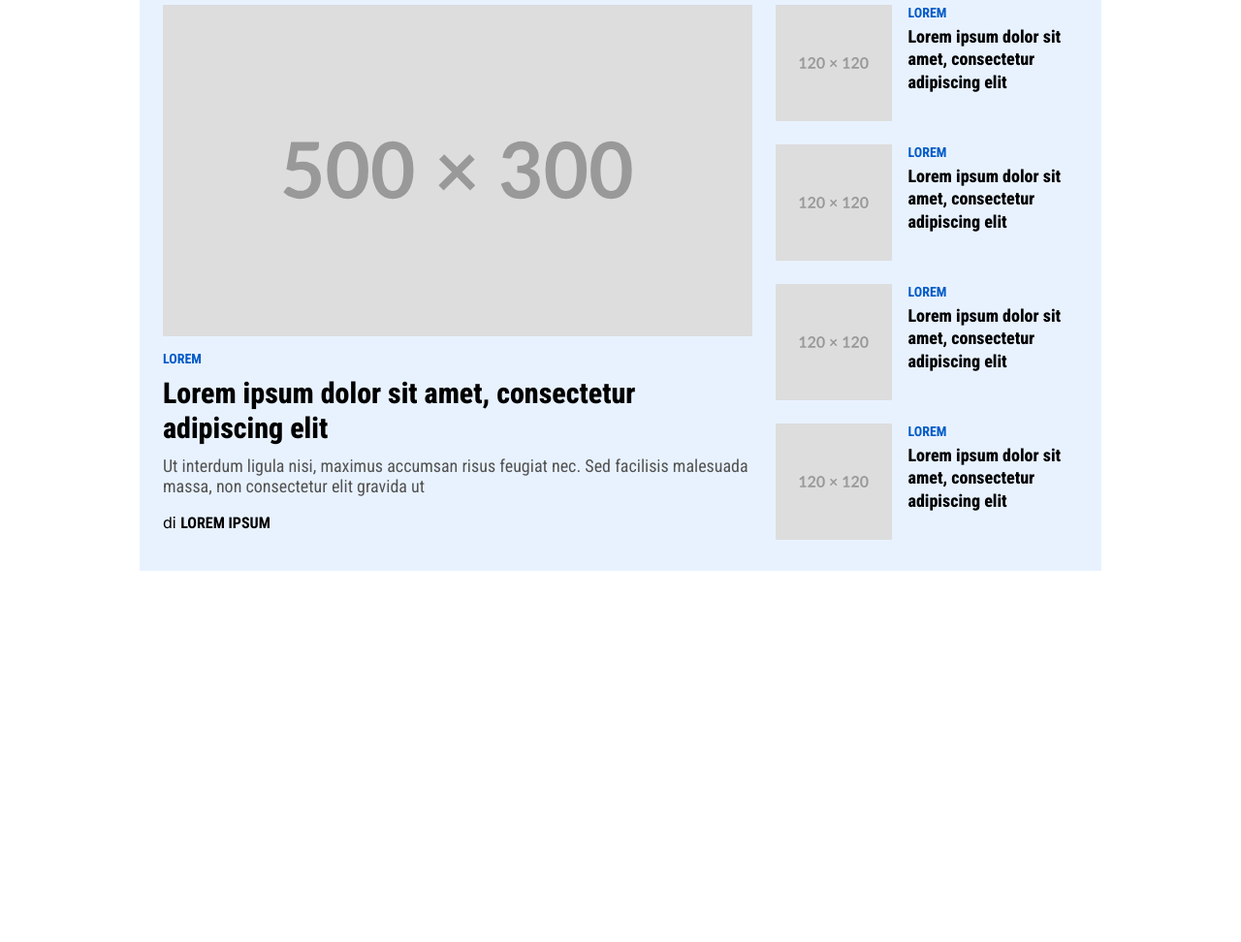
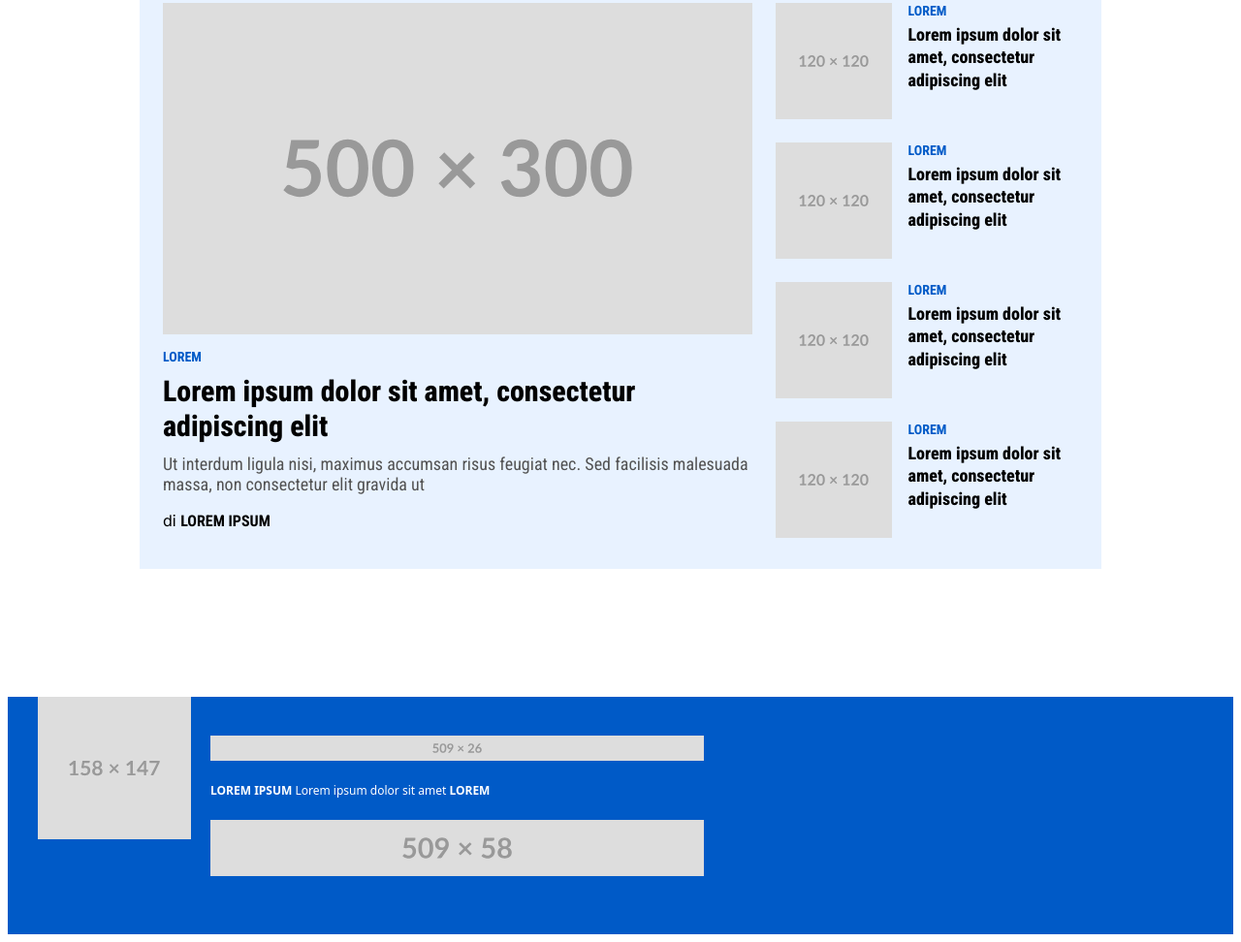
Before and after one commit to FrancescoSorini/ppm1-repo, a website: page main.html in a window 1280 px wide. Shown: the part 1977-2949 px from the top of the page at 97% size. Before the commit the page ends 2698 px from the top, so only its background shows below. Drawn offline with Linux system fonts and the light colour scheme.

Commit message:
Creato footer, da finire

```diff
--- a/main.html
+++ b/main.html
@@ -9,6 +9,8 @@
         <link rel="stylesheet" href="stylesheets/display-styles.css">
         <link rel="stylesheet" href="stylesheets/main-body-styles.css">
         <link rel="stylesheet" href="stylesheets/widget-cities-styles.css">
+
+        <link rel="stylesheet" href="stylesheets/footer-styles.css">
 
         <!-- Inter font -->
         <link rel="preconnect" href="https://fonts.googleapis.com">
@@ -945,7 +947,7 @@
                     </a>
                 </div>
             </div>
-        </div>  <!-- vetrina -->
+        </div>
         <div class="main-body">
             <div class="article-container">
                 <div class="homepage-container">
@@ -1311,9 +1313,26 @@
                 </div>
             </div>
         </div>
-
-
-
+        <div class="footer-footer">
+            <div class="footer-footer-content">
+                <img class="footer-footer-qn-logo" src="media/158x147.svg">
+                <div class="footer-footer-main">
+                    <div class="footer-footer-logo">
+                        <img src="media/509x26.svg">
+                    </div>
+                    <p class="footer-footer-text">
+                        <strong>LOREM IPSUM</strong>
+                        Lorem ipsum dolor sit amet
+                        <strong>LOREM </strong>
+                    </p>
+                    <div class="footer-footer-newspaper">
+                        <img src="media/509x58.svg">
+                    </div>  <!-- TODO -->
+                </div>
+                <div class="footer-footer-links"></div>
+            </div>
+            <div class="footer-footer-info"></div>
+        </div>
         <script src="main.js" defer></script>
     </body>
 </html>
--- /dev/null
+++ b/stylesheets/footer-styles.css
@@ -0,0 +1,95 @@
+.footer-footer{
+    position: relative;
+    background-color: #005ac7;
+    color: #ffffff;
+    z-index: 10;
+}
+
+.footer-footer-content{
+    width: 100%;
+    max-width: 1024px;
+    margin: 0 auto;
+    position: relative;
+    padding: 150px 15px 15px;
+}
+
+@media (min-width: 768px) {
+    .footer-footer-content{
+        padding: 40px 20px 40px 158px;
+    }
+}
+
+@media (min-width: 1024px) {
+    .footer-footer-content{
+        display: flex;
+        justify-content: space-between;
+    }
+}
+
+.footer-footer-info{
+    background-color: #0250b0;
+}
+
+.footer-footer-qn-logo{
+    position: absolute;
+    width: 158px;
+    height: 147px;
+    z-index: 0;
+    top: 0;
+    left: 0;
+}
+
+.footer-footer-main{
+    z-index: 10;
+    margin-bottom: 20px;
+}
+
+@media (min-width: 1024px) {
+    .footer-footer-main{
+        margin-left: 20px;
+    }
+}
+
+.footer-footer-links{
+    font-size: 12px;
+    display: none;
+}
+
+@media (min-width: 768px) {
+    .footer-footer-links{
+        display: grid;
+        grid-column-gap: 32px;
+        column-gap: 32px;
+        grid-auto-columns: max-content;
+        grid-auto-flow: column;
+    }
+}
+
+.footer-footer-logo{
+    display: flex;
+    align-items: center;
+}
+
+.footer-footer-text,
+.footer-footer-text p strong{
+    padding-top: 10px;
+    padding-bottom: 10px;
+    font-size: 12px;
+    font-family: system-ui;
+}
+
+
+
+.footer-footer-newspaper{
+    display: flex;
+    align-items: center;
+    justify-content: space-between;
+    flex-wrap: wrap;
+    gap: 10px 20px;
+}
+
+@media (min-width: 768px) {
+    .footer-footer-newspaper{
+        justify-content: start;
+    }
+}
--- a/stylesheets/general-styles.css
+++ b/stylesheets/general-styles.css
@@ -1,10 +1,10 @@
 body{
-    display: flex;
+    /*display: flex;
     flex-direction: column;
     justify-content: center;
     align-items: center;
+    margin:0;*/
 
-    margin:0;
     font-family: "Inter", sans-serif;
 
 }
```
Also changed, not shown: media/158x147.svg (added), media/509x26.svg (added), media/509x58.svg (added).
